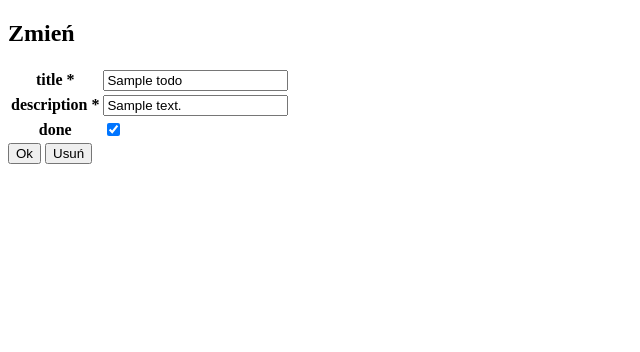
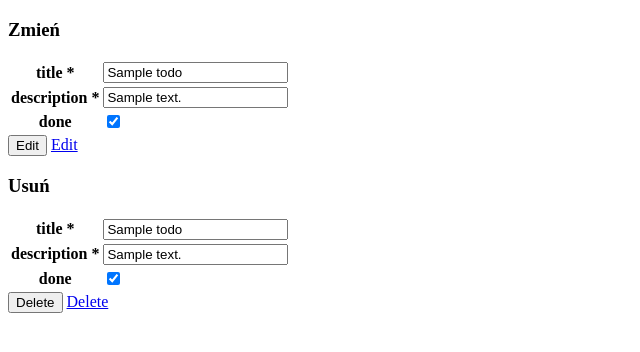
Before and after one commit to MegLip/SQLite_TODO, a Flask app: page /todos/1/ in a window 1280 px wide. Shown: the top 352 px of the page, without its empty margins (0-640 px from the left). Run offline with Flask 2, Linux system fonts and the light colour scheme; tables that the repository leaves empty hold one stand-in row (values such as "Sample post").

Commit message:
Add lines from line 20

```diff
--- a/templates/todo.html
+++ b/templates/todo.html
@@ -5,7 +5,7 @@
     <title>Szczegóły todo</title>
 </head>
 <body>
-    <h2> Zmień </h2>
+    <h3> Zmień </h3>
     <form method="POST" action="/todos/{{ todo_id }}/">
 
         {{ form.hidden_tag() }}
@@ -17,9 +17,23 @@
                 </tr>
             {% endfor %}
         </table>
-        <input type="submit" value="Ok">
-        <input type="submit" name="delete" value="Usuń">
+        <input type="submit" value="Edit"> <a href="/todos/{{ todo_id }}/update/">Edit</a>
     </form>
 
+    <h3> Usuń </h3>
+    <form method="POST" action="/todos/{{ todo_id }}/">
+
+        {{ form.hidden_tag() }}
+        <table>
+            {% for field in form if field.widget.input_type != 'hidden' %}
+                <tr>
+                    <th>{{ field.label }} {% if field.flags.required %}*{% endif %}</th>
+                    <td>{{ field }}</td>
+                </tr>
+            {% endfor %}
+        </table>
+        <input type="submit" value="Delete"> <a href="/todos/{{ todo_id }}/delete/">Delete</a>
+
+    </form>
 </body>
 </html>
```
